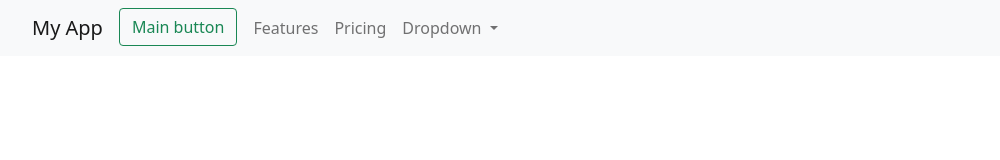
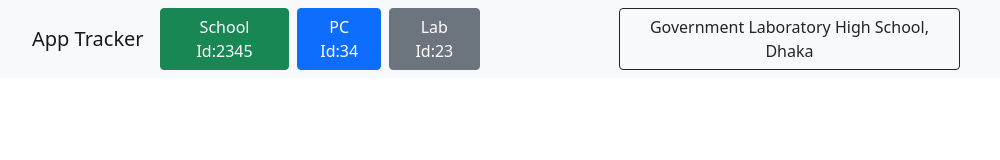
Before and after one commit to MohammadAtikurRahman/PC-Tracker, an Electron app: page index.html in a window 1000 px wide. Drawn offline with nearby package versions, Linux system fonts and the light colour scheme.

Commit message:
navbar added and coloring button and outlined removed

```diff
--- a/index.html
+++ b/index.html
@@ -3,7 +3,7 @@
   <head>
     <meta charset="UTF-8">
     <meta name="viewport" content="width=device-width, initial-scale=1.0">
-    <title>Hello World!</title>
+    <title>Pc Tracker</title>
     <link rel="stylesheet" href="./node_modules/bootstrap/dist/css/bootstrap.min.css">
     <link href="./styles.css" rel="stylesheet">
 
@@ -11,25 +11,49 @@
 
 
   <body>
+    <!-- Navar -->
+    <section>
+
       <div>
         <nav class="navbar navbar-expand-lg navbar-light bg-light">
           <div class="container">
-          <a class="navbar-brand" href="#">My App</a>
+            <a class="navbar-brand" href="#">App Tracker</a>
             <button class="navbar-toggler" type="button" data-bs-toggle="collapse" data-bs-target="#navbarNav" aria-controls="navbarNav" aria-expanded="false" aria-label="Toggle navigation">
               <span class="navbar-toggler-icon"></span>
             </button>
             <div class="collapse navbar-collapse" id="navbarNav">
               <ul class="navbar-nav">
                 <li class="nav-item">
-                <button class="btn btn-outline-success me-2" type="button">Main button</button>
+                  <button class="btn btn-success me-2" type="button">School Id:2345</button>
                 </li>
                 <li class="nav-item">
-                <a class="nav-link" href="#">Features</a>
+                  <button class="btn btn-primary me-2" type="button">PC Id:34</button>
                 </li>
                 <li class="nav-item">
-                <a class="nav-link" href="#">Pricing</a>
+                  <button class="btn btn-secondary me-2" type="button">Lab Id:23</button>
                 </li>
-              <li class="nav-item dropdown">
+                &nbsp;
+                &nbsp;
+                &nbsp;
+                &nbsp;
+                &nbsp;
+                &nbsp;
+                &nbsp;
+                &nbsp;
+                &nbsp;
+                &nbsp;
+                &nbsp;
+                &nbsp;
+                &nbsp;
+                &nbsp;
+                &nbsp;
+                &nbsp;
+                &nbsp;
+
+                <li class="nav-item">
+                  <button class="btn btn-outline-dark me-2" type="button">Government Laboratory High School, Dhaka</button>
+                </li>
+                <!-- <li class="nav-item dropdown">
                   <a class="nav-link dropdown-toggle" href="#" id="navbarDropdown" role="button" data-bs-toggle="dropdown" aria-expanded="false">
                     Dropdown
                   </a>
@@ -39,13 +63,15 @@
                     <li><hr class="dropdown-divider"></li>
                     <li><a class="dropdown-item" href="#">Something else here</a></li>
                   </ul>
-              </li>
+                </li> -->
               </ul>
             </div>
           </div>
         </nav>
 
       </div>
+    </section>
+
 
 
 
```
Lines whose indentation alone changed are shown as unchanged.
